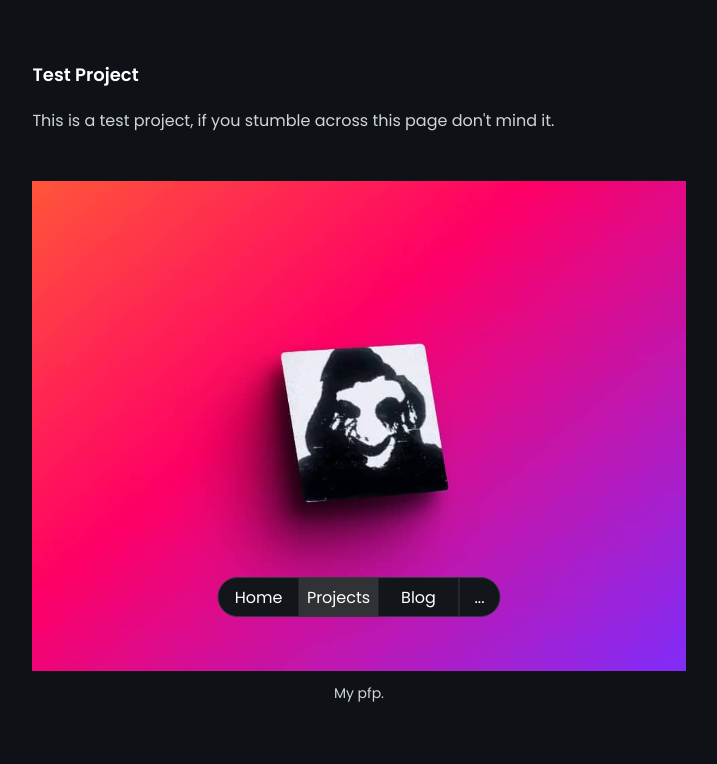
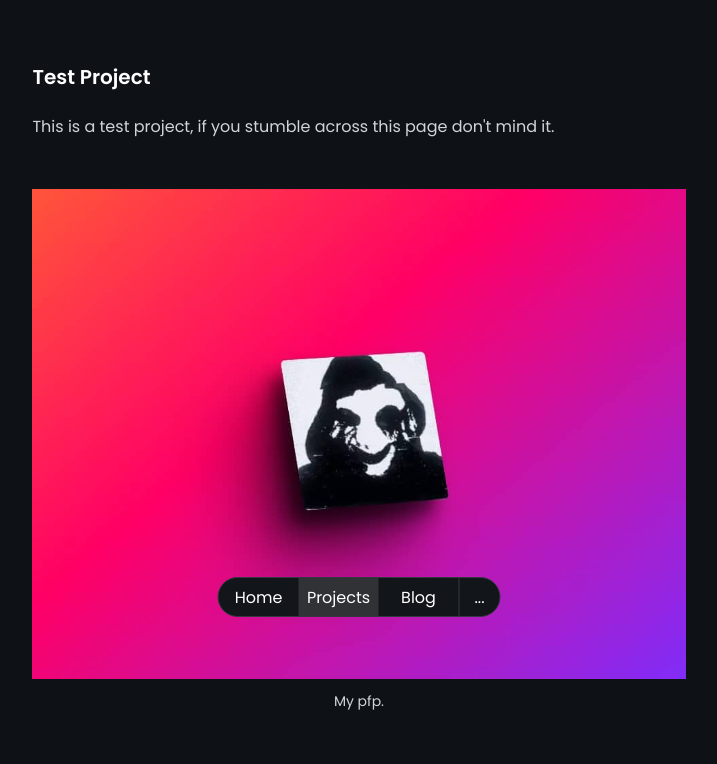
Before and after one commit to Aryxst/aryxst.github.io, an Astro site: page /projects/test in a window 1280 px wide. Shown: the part 163-927 px from the top of the page, without its empty margins (281-998 px from the left). Built offline with nearby package versions, Linux system fonts and the light colour scheme; Astro itself is replaced by a stand-in of ours; some packages are replaced by stand-ins of ours.

Commit message:
Update Container.astro

```diff
--- a/src/components/Container.astro
+++ b/src/components/Container.astro
@@ -2,7 +2,7 @@
 import Header from './Header.astro';
 ---
 
-<div id='content' class='prose mx-auto pb-[120px] pt-10 prose-invert prose-h3:text-lg prose-p:text-base prose-a:text-base prose-p:font-normal prose-a:font-normal max-md:px-6 [&:not(.project-relation)]:prose-h3:mb-5 [&:not(.project-relation)]:prose-h3:mt-16'>
+<div id='content' class='prose mx-auto pb-[120px] pt-10 prose-invert max-md:px-6 [&:not(.project-relation)]:prose-h3:mb-5 [&:not(.project-relation)]:prose-h3:mt-16'>
  <Header />
  <slot />
 </div>
```
